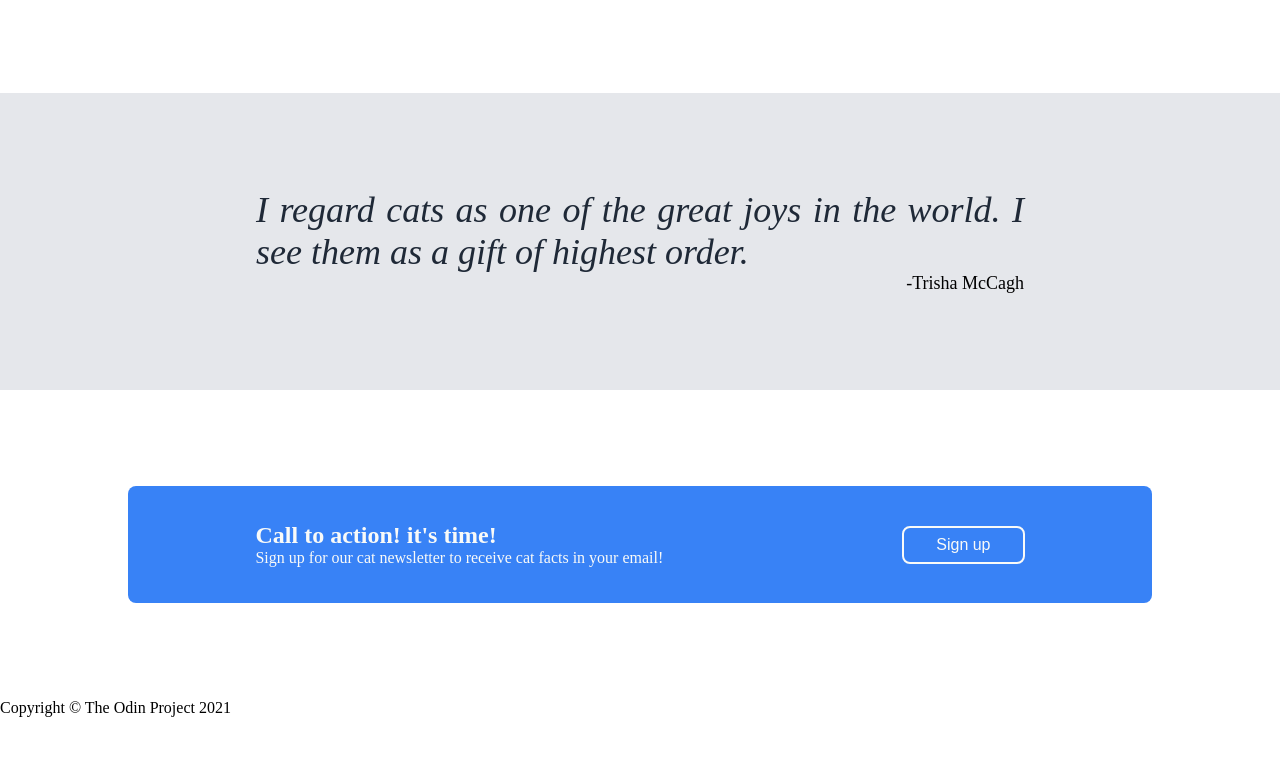
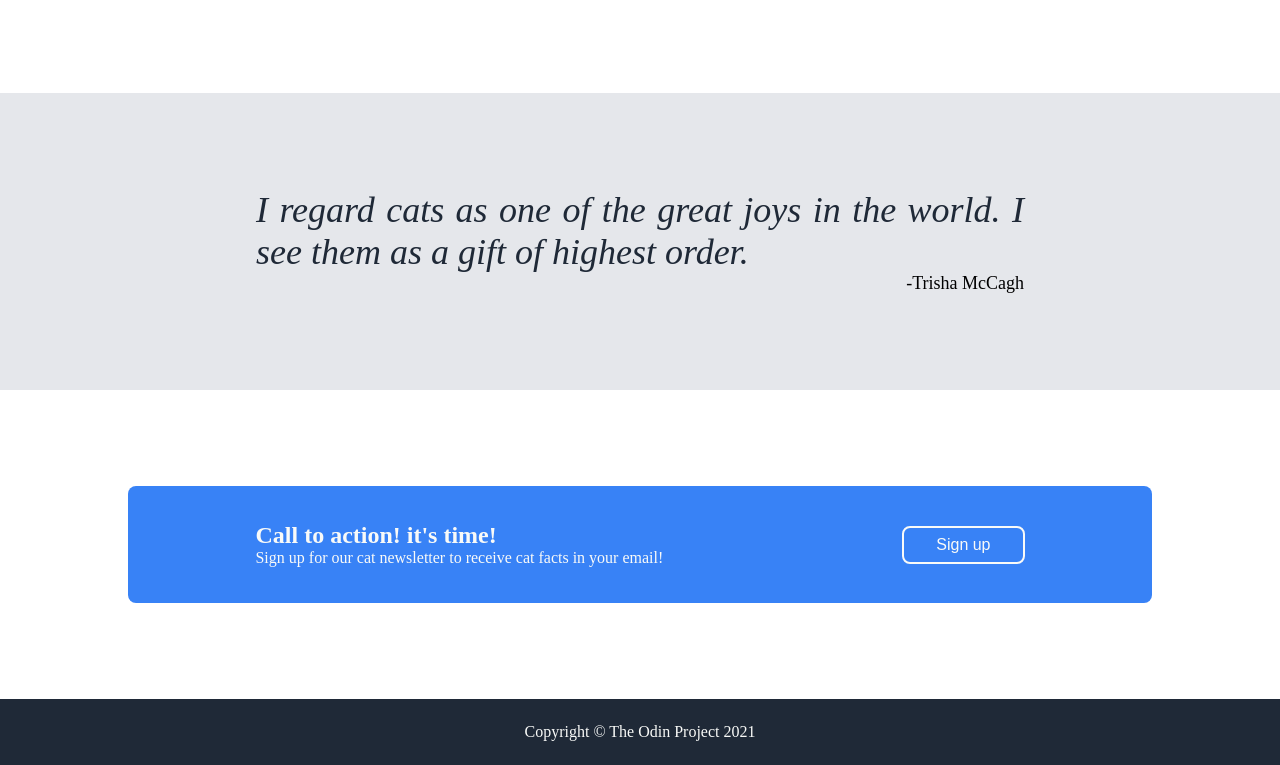
Before and after one commit to edi-jr/odin-landing-page, a plain HTML site: page index.html in a window 1280 px wide. Shown: the part 1366-2131 px from the top of the page. Before the commit the page ends 2083 px from the top, so only its background shows below. Drawn offline with Linux system fonts and the light colour scheme.

Commit message:
Add style to footer

```diff
--- a/styles/style.css
+++ b/styles/style.css
@@ -159,3 +159,10 @@ button, img, .container {
   color: #f9faf8;
   border: 2px solid #f9faf8;
 }
+
+footer {
+  background: #1f2937;
+  color: #f9faf8;
+  text-align: center;
+  padding: 24px 0;
+}
```
